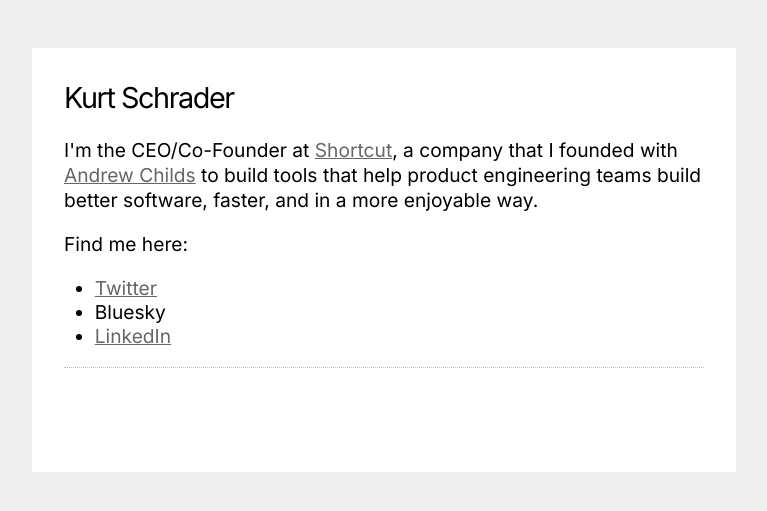
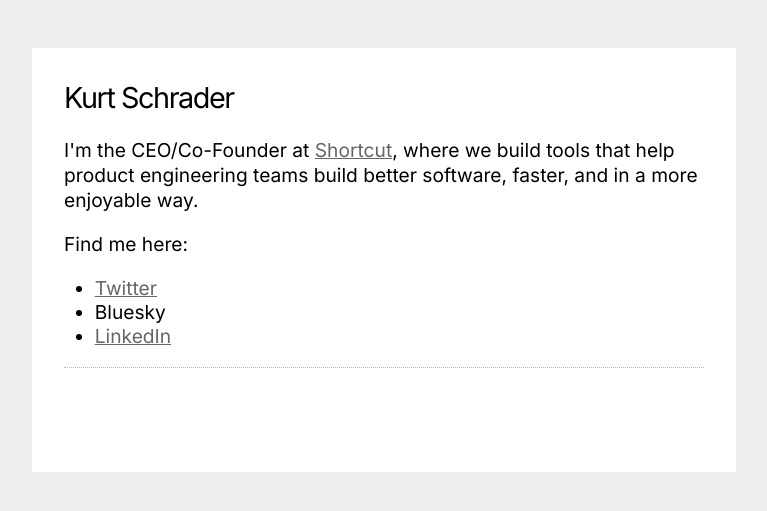
Before and after one commit to kschrader/kschrader.github.com, a Jekyll site: the page built from index.html, in a window 1280 px wide. Shown: the top 511 px of the page, without its empty margins (256-1023 px from the left). Built offline with Jekyll 4.4.1, drawn with Linux system fonts in a browser that asks for light colours; Markdown is read by kramdown in place of the engine named in the settings.

Commit message:
Update index.html

```diff
--- a/index.html
+++ b/index.html
@@ -6,7 +6,7 @@
 <article>
 	<div class="postcontent text">
     	<h2>Kurt Schrader</h2>
-			<p>I'm the CEO/Co-Founder at <a href="http://www.shortcut.com">Shortcut</a>, a company that I founded with <a href="http://glomerate.com">Andrew Childs</a> to build tools that help product engineering teams build better software, faster, and in a more enjoyable way.</p>
+			<p>I'm the CEO/Co-Founder at <a href="http://www.shortcut.com">Shortcut</a>, where we build tools that help product engineering teams build better software, faster, and in a more enjoyable way.</p>
 		<p>
 			Find me here:
 			<ul>
```
